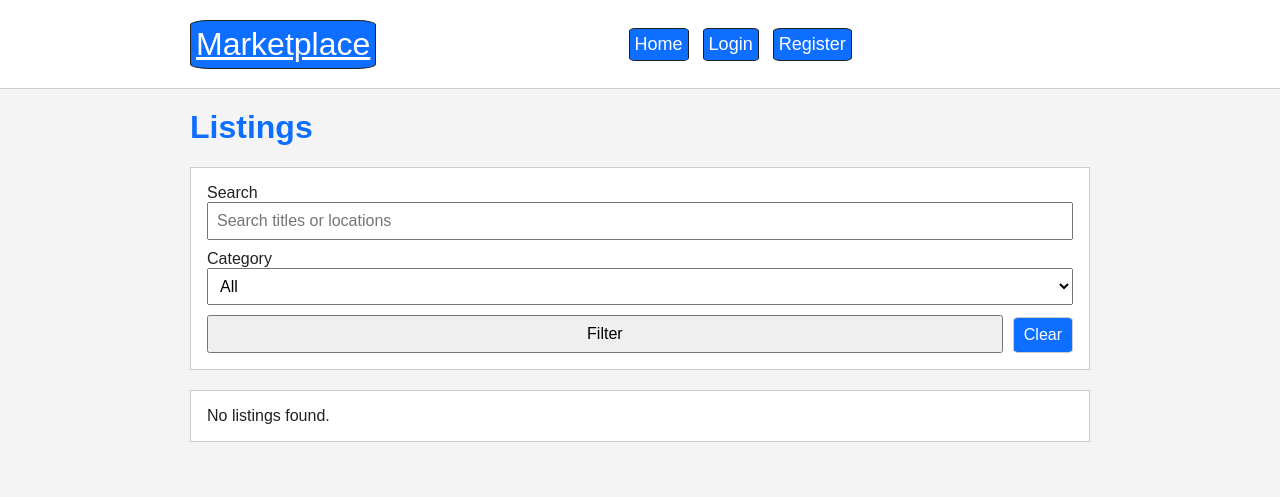
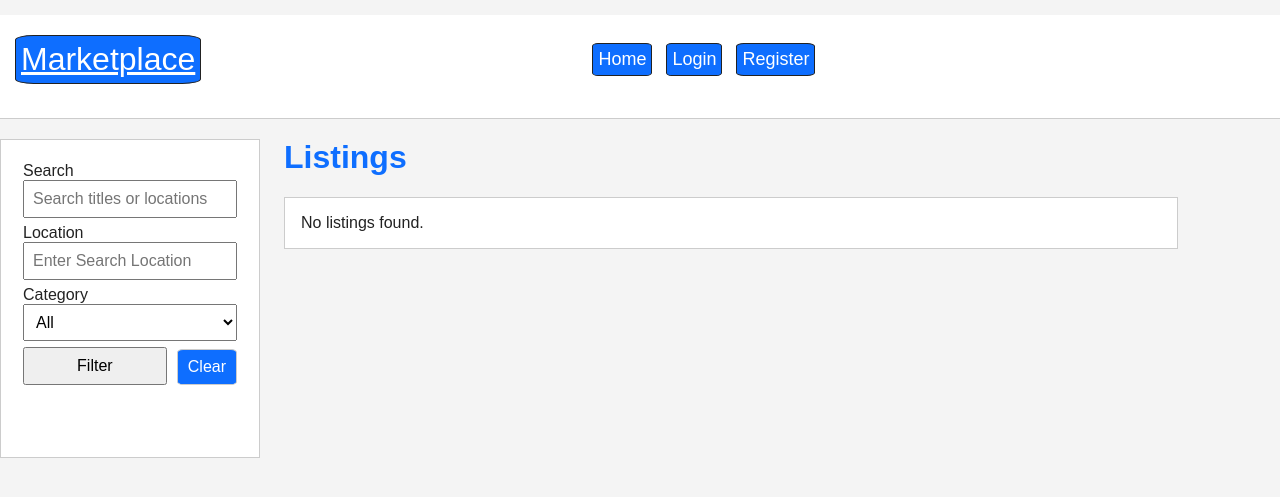
Before and after one commit to sonnyDmg/marketplace, a Flask app: page / in a window 1280 px wide. Shown: the top 497 px of the page. Run offline with Flask 3, Linux system fonts and the light colour scheme; data that the repository does not hold is empty.

Commit message:
Restructered home page and added location searching

```diff
--- a/app.py
+++ b/app.py
@@ -53,6 +53,7 @@ def inject_user():
 def home():
     category_id = request.args.get('category', type=int)
     query = request.args.get('q', '').strip()
+    location_query = request.args.get('location', "").strip()
 
     conn = get_db_connection()
     cur = conn.cursor(dictionary=True)
@@ -84,6 +85,9 @@ def home():
         sql += ' AND (l.title LIKE %s OR l.description LIKE %s OR l.location LIKE %s)'
         like = f'%{query}%'
         params.extend([like, like, like])
+    if location_query:
+        sql += ' AND l.location LIKE %s'
+        params.append(f'%{location_query}%')
 
     sql += ' ORDER BY l.created_at DESC'
     cur.execute(sql, params)
@@ -91,7 +95,7 @@ def home():
 
     cur.close()
     conn.close()
-    return render_template('home.html', listings=listings, categories=categories, selected_category=category_id, q=query)
+    return render_template('home.html', listings=listings, categories=categories, selected_category=category_id, q=query, location_query=location_query)
 
 @app.route('/uploads/<path:filename>')
 def uploaded_file(filename):
--- a/static/styles.css
+++ b/static/styles.css
@@ -6,8 +6,8 @@ body {
 }
 
 .wrap {
-  width: min(900px, 92%);
-  margin: 0 auto;
+  width: min(1440px, 92%);
+  margin: 0, auto;
 }
 
 header {
@@ -92,7 +92,7 @@ button {
 
 .listings {
   display: grid;
-  grid-template-columns: repeat(auto-fit, minmax(220px, 1fr));
+  grid-template-columns: repeat(2, minmax(0, 1fr));
   gap: 20px;
   margin-top: 20px
 }
@@ -149,6 +149,10 @@ h1, h2 {
   color:#0e6eff;
 }
 
+.markplace-title{
+  margin: 15px;
+}
+
 
 a:link {
   color: rgb(255, 255, 255);
@@ -173,3 +177,52 @@ a:visited {
   color: #0e6eff;
   text-decoration: underline;
 }
+
+.marketplace-layout {
+  display: grid;
+  grid-template-columns: 260px 1fr;
+  gap: 24px;
+  align-items: start;
+}
+
+.sidenav {
+  position: sticky;
+  top: 20px;
+  align-self: start;
+  height: 100%;
+}
+
+.marketplace-main {
+  min-width: 0;
+}
+
+.listings {
+  display: grid;
+  grid-template-columns: repeat(auto-fit, minmax(220px, 1fr));
+  gap: 20px;
+  margin-top: 20px;
+}
+
+@media (max-width: 900px) {
+  .marketplace-layout {
+    grid-template-columns: 1fr;
+  }
+
+  .sidenav {
+    position: static;
+  }
+}
+
+.sidebar {
+  height: 100%;
+}
+
+.search-options{
+  margin: 6px;
+}
+
+@media (max-width: 900px) {
+  .listings {
+    grid-template-columns: 1fr;
+  }
+}
--- a/templates/base.html
+++ b/templates/base.html
@@ -8,7 +8,7 @@
 </head>
 <body>
   <header>
-    <div class="wrap nav">
+    <div class="wrap nav markplace-title">
       <a class="brand-title" href="{{ url_for('home') }}" >Marketplace</a>
       <nav class="navbar navbar-inner">
         <a class="nav-btns" href="{{ url_for('home') }}">Home</a>
--- a/templates/home.html
+++ b/templates/home.html
@@ -1,12 +1,20 @@
 {% extends 'base.html' %}
 {% block content %}
-<h1 class="main-title">Listings</h1>
-<form method="get" class="panel search-form">
-  <div>
+
+<div class="marketplace-layout">
+  <aside id="side-bar" class="sidenav">
+    <form method="get" class="panel sidebar">
+      <div class="search-options">
         <label for="q">Search</label>
         <input id="q" type="text" name="q" value="{{ q }}" placeholder="Search titles or locations">
       </div>
-  <div>
+
+      <div class="search-options">
+        <label for="location">Location</label>
+        <input id="location" type="text" name="location" placeholder="Enter Search Location" value="{{ location_query }}">
+      </div>
+
+      <div class="search-options">
         <label for="category">Category</label>
         <select id="category" name="category">
           <option value="">All</option>
@@ -15,11 +23,16 @@
           {% endfor %}
         </select>
       </div>
-  <div class="button-row">
+
+      <div class="button-row search-options">
         <button type="submit">Filter</button>
         <a class="main-title" href="{{ url_for('home') }}">Clear</a>
       </div>
     </form>
+  </aside>
+
+  <main class="marketplace-main">
+    <h1 class="main-title">Listings</h1>
 
     <div class="listings">
       {% for listing in listings %}
@@ -47,4 +60,7 @@
         <div class="panel">No listings found.</div>
       {% endfor %}
     </div>
+  </main>
+</div>
+
 {% endblock %}
```
Lines whose indentation alone changed are shown as unchanged.
